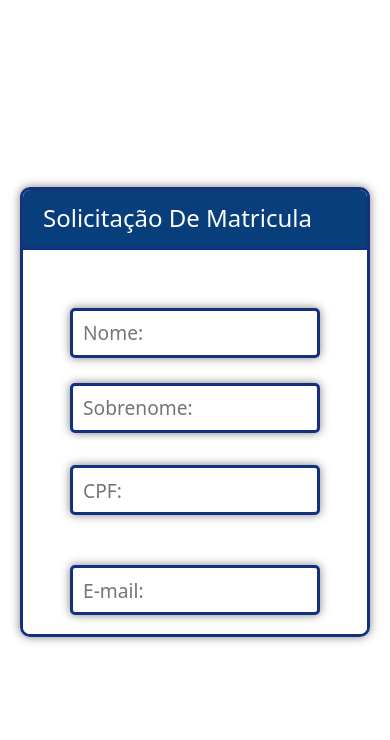
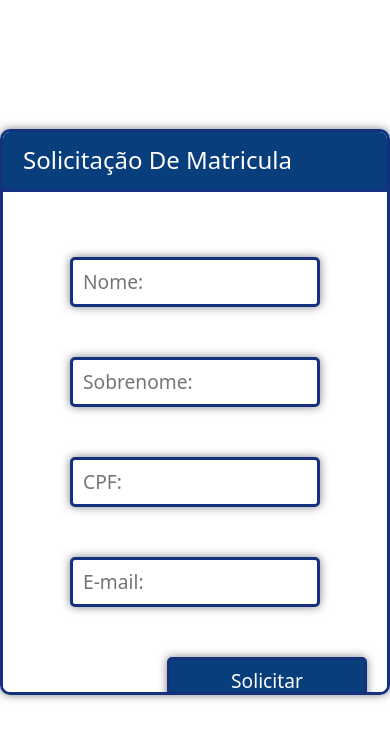
Before and after one commit to matheusbat28/TCS_eadscientia, a Django app: page /solicitacaomMatricula/ in a window 390 px wide. Shown: the part 60-800 px from the top of the page. Run offline with Django 4.2, Linux system fonts and the light colour scheme; the visitor is signed in with stand-in values (Sample User, id 1).

Commit message:
usando bootstrap na solicitaçao da matricula

```diff
--- a/home/templates/socilitarMatricula/index.html
+++ b/home/templates/socilitarMatricula/index.html
@@ -14,7 +14,7 @@
 {% include 'parciais/_menu.html' %}
 {% include 'parciais/_sair.html' %}
 
-<form id="cad-sol-matricula" method="POST">
+<form id="cad-sol-matricula" class="container p-0" method="POST">
     {% csrf_token %}
     <h2>solicitação de matricula</h2>
     <div id="nome-completo" class="campo-input">
--- a/templates/static/css/cabecalho/style.css
+++ b/templates/static/css/cabecalho/style.css
@@ -33,7 +33,7 @@
 }
 
 
-@media screen and (max-width: 500px) {
+@media screen and (max-width: 950px) {
 
     #menu-icon {
         display: flex;
--- a/templates/static/css/menu/style.css
+++ b/templates/static/css/menu/style.css
@@ -149,7 +149,7 @@ body {
     }
 }
 
-@media screen and (max-width: 500px) {
+@media screen and (max-width: 950px) {
     #menu-lateral {
         width: 0;
         transition: 0.5s;
--- a/templates/static/css/socilitarMatricula/style.css
+++ b/templates/static/css/socilitarMatricula/style.css
@@ -1,8 +1,7 @@
 :root {
-    --width--cad: 900px;
-    --height--cad: 550px;
-    --width--input--mine: 350px;
-    --width--input--max: 800px;
+    --height--cad: 50%;
+    --width--input--mine: 400px;
+    --width--input--max: 1000px;
 }
 
 body {
@@ -15,7 +14,6 @@ body {
 }
 
 #cad-sol-matricula {
-    width: var(--width--cad);
     height: var(--height--cad);
     background-color: #fff;
     border-radius: 10px;
@@ -107,166 +105,52 @@ form #cpf input {
     right: 5px;
 }
 
-@media screen and (max-width: 1200px) {
+@media screen and (max-width: 1100px) {
     :root {
-        --width--cad: 800px;
-        --height--cad: 550px;
-        --width--input--mine: 300px;
-        --width--input--max: 700px;
+        --width--input--mine: 350px;
+        --width--input--max: 800px;
     }
-
 }
 
 @media screen and (max-width: 1000px) {
     :root {
-        --width--cad: 650px;
-        --height--cad: 550px;
-        --width--input--mine: 300px;
         --width--input--max: 600px;
     }
 
-}
-
-@media screen and (max-width: 820px) {
-    #cad-sol-matricula {
-        margin-left: 60px;
-    }
-
-}
-
-@media screen and (max-width: 700px) {
-    :root {
-        --width--cad: 500px;
-        --height--cad: 550px;
-        --width--input--mine: 225px;
-        --width--input--max: 450px;
-    }
-
-}
-
-@media screen and (max-height: 700px) {
-
-    :root {
-        --height--cad: 500px;
-    }
-
-    #cad-sol-matricula {
-        margin-top: 50px;
-    }
-
-}
-
-@media screen and (max-width: 600px) {
-    :root {
-        --width--cad: 450px;
-        --height--cad: 650px;
-        --width--input--mine: 200px;
-        --width--input--max: 400px;
-    }
-
     #nome-completo {
+        height: 200px;
         flex-direction: column;
-        height: 150px;
-        width: 100%;
     }
 
     #nome-completo input {
         width: var(--width--input--max);
-        margin-top: 10px;
     }
 }
 
-@media screen and (max-width: 600px) {
+@media screen and (max-height: 1000px) {
     :root {
-        --width--cad: 450px;
-        --height--cad: 650px;
-        --width--input--mine: 200px;
+        --height--cad: 60%;
+    }
+}
+
+@media screen and (max-width: 800px) {
+    :root {
         --width--input--max: 400px;
     }
 
-    #nome-completo {
-        flex-direction: column;
-        height: 150px;
-        width: 100%;
-    }
 
-    #nome-completo input {
-        width: var(--width--input--max);
-        margin-top: 10px;
+}
+
+@media screen and (max-height: 800px) {
+    :root {
+        --height--cad: 78%;
     }
 }
 
-@media screen and (max-height: 600px) {
-    :root {
-        --height--cad: 450px;
-    }
-
-}
-
-@media screen and (max-width: 500px) {
-    :root {
-        --width--cad: 400px;
-        --height--cad: 450px;
-        --width--input--mine: 200px;
-        --width--input--max: 300px;
-    }
-
-    #cad-sol-matricula {
-        margin-left: 0px;
-    }
-
-    #nome-completo {
-        flex-direction: column;
-        height: 150px;
-        width: 100%;
-    }
-
-    #nome-completo input {
-        width: var(--width--input--max);
-        margin-top: 10px;
-    }
-}
-
-
 @media screen and (max-width: 400px) {
     :root {
-        --width--cad: 350px;
-        --width--input--mine: 200px;
         --width--input--max: 250px;
     }
 
-    #nome-completo {
-        flex-direction: column;
-        height: 150px;
-        width: 100%;
-    }
 
-    #nome-completo input {
-        width: var(--width--input--max);
-        margin-top: 10px;
-    }
 }
-
-@media screen and (max-width: 350px) {
-    :root {
-        --width--cad: 300px;
-        --height--cad: 450px;
-        --width--input--mine: 200px;
-        --width--input--max: 200px;
-    }
-
-    #cad-sol-matricula h2 {
-        font-size: 1.2rem;
-    }
-
-    #nome-completo {
-        flex-direction: column;
-        height: 150px;
-        width: 100%;
-    }
-
-    #nome-completo input {
-        width: var(--width--input--max);
-        margin-top: 10px;
-    }
-}
```
